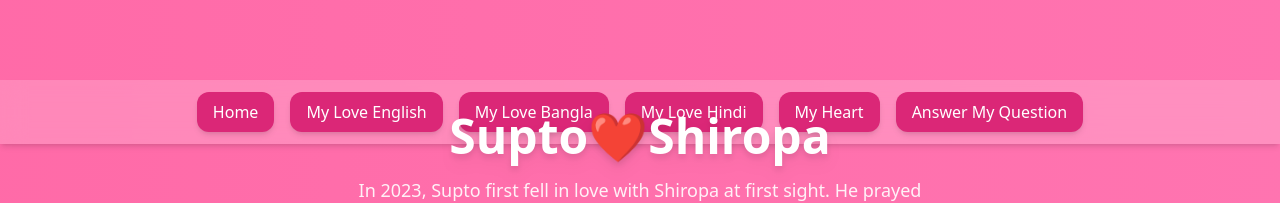
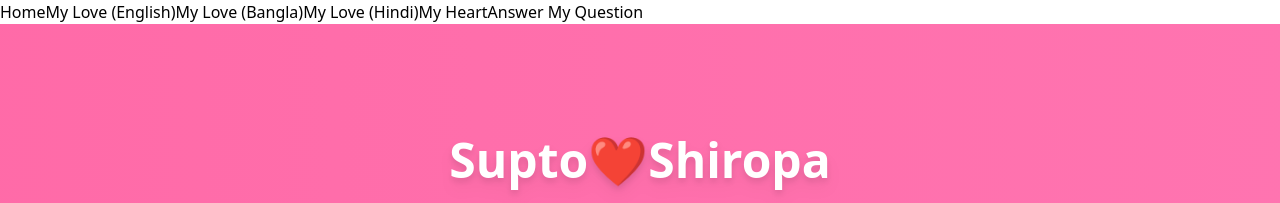
Before and after one commit to askmesupu/finalhope, a React (Create React App) app: page / in a window 1280 px wide. Shown: the top 203 px of the page. Built offline with nearby package versions, Linux system fonts and the light colour scheme.

Commit message:
Update Navbar.js

```diff
--- a/src/components/Navbar.js
+++ b/src/components/Navbar.js
@@ -1,15 +1,14 @@
 import React from "react";
-import SubpageButton from "./SubpageButton";
 
-export default function Navbar() {
+export default function Navbar({ setPage }) {
   return (
-    <nav className="fixed top-16 md:top-20 w-full flex flex-wrap justify-center gap-2 md:gap-4 p-3 bg-white/20 backdrop-blur-md shadow-md z-50">
-      <SubpageButton to="/" label="Home" />
-      <SubpageButton to="/myloveenglish" label="My Love English" />
-      <SubpageButton to="/mylovebangla" label="My Love Bangla" />
-      <SubpageButton to="/mylovehindi" label="My Love Hindi" />
-      <SubpageButton to="/myheart" label="My Heart" />
-      <SubpageButton to="/answermyquestion" label="Answer My Question" />
-    </nav>
+    <div className="navbar">
+      <button onClick={() => setPage("home")}>Home</button>
+      <button onClick={() => setPage("english")}>My Love (English)</button>
+      <button onClick={() => setPage("bangla")}>My Love (Bangla)</button>
+      <button onClick={() => setPage("hindi")}>My Love (Hindi)</button>
+      <button onClick={() => setPage("myheart")}>My Heart</button>
+      <button onClick={() => setPage("question")}>Answer My Question</button>
+    </div>
   );
-}
+  }
```
